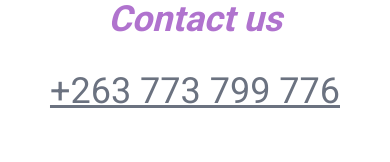
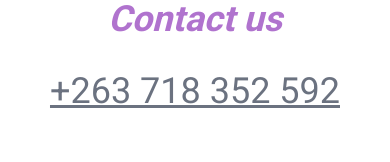
Before and after one commit to BloggerLife/cakesbyamina, a Next.js app: page / in a window 390 px wide. Shown: the part 1087-1249 px from the top of the page. Built offline with nearby package versions, Linux system fonts and the light colour scheme; no server answers; the database is empty.

Commit message:
Update phone number in page.js

```diff
--- a/src/app/page.js
+++ b/src/app/page.js
@@ -46,9 +46,9 @@ export default function Home() {
         <div className="mt-8">
           <a
             className="text-4xl underline text-gray-500"
-            href="tel:+263773799776"
+            href="tel:+2637183525926"
           >
-            +263 773 799 776
+            +263 718 352 592
           </a>
         </div>
       </section>
```
